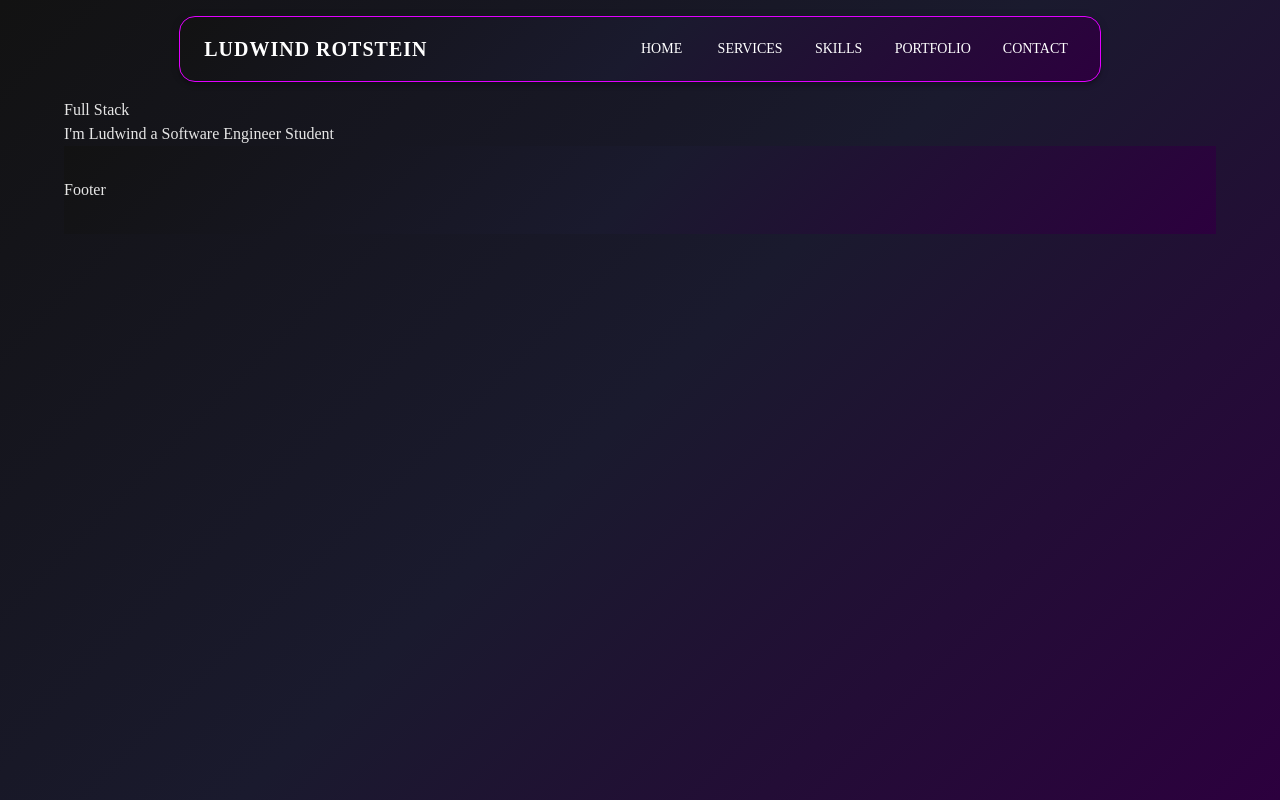
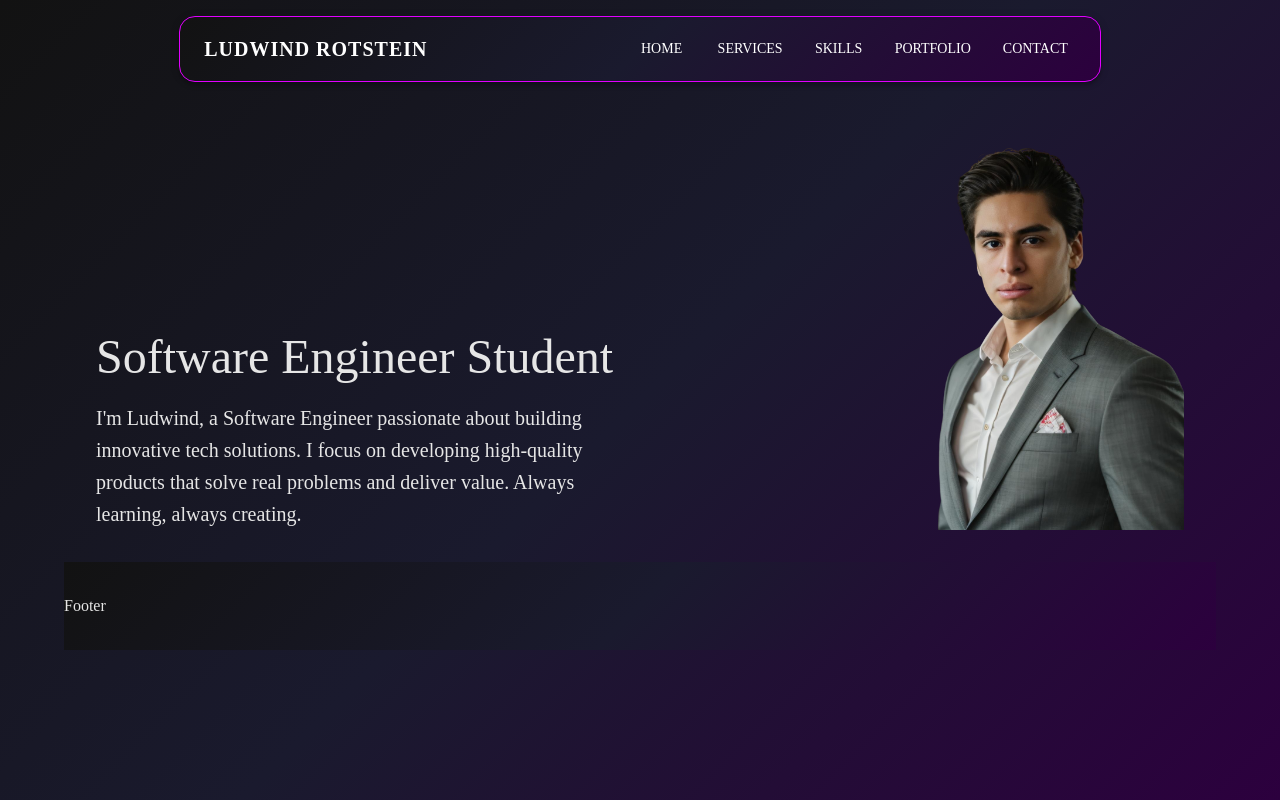
Before and after one commit to ludks1/Portfolio, a React (Vite) app: page / in a window 1280 px wide. Built offline with nearby package versions, Linux system fonts and the light colour scheme.

Commit message:
enhance HeroSection layout for better responsiveness and add animated image

```diff
--- a/src/pages/home/HeroSection.tsx
+++ b/src/pages/home/HeroSection.tsx
@@ -1,10 +1,69 @@
-import { Box, Typography } from "@mui/material";
+import { Box, Typography, useMediaQuery } from "@mui/material";
+import * as motion from "motion/react-client";
+import theme from "../../styles/theme";
 
 export default function HeroSection() {
+  const isTablet = useMediaQuery(theme.breakpoints.between("sm", "lg"));
+  const isMobile = useMediaQuery(theme.breakpoints.down("sm"));
+
   return (
-    <Box>
-      <Typography>Full Stack</Typography>
-      <Typography>I'm Ludwind a Software Engineer Student</Typography>
+    <Box
+      sx={{
+        display: "flex",
+        flexDirection: isMobile ? "column" : "row",
+        justifyContent: "space-between",
+        alignItems: isMobile ? "center" : "flex-start",
+        textAlign: isMobile ? "center" : "left",
+        gap: isMobile ? 4 : 0,
+        padding: isMobile ? 2 : 4,
+      }}
+    >
+      {/* Text Section */}
+      <Box
+        sx={{
+          display: "flex",
+          flexDirection: "column",
+          justifyContent: "flex-end",
+          alignSelf: "flex-end",
+          maxWidth: isMobile ? "100%" : isTablet ? "70%" : "50%",
+        }}
+      >
+        <Typography
+          variant={isMobile ? "h3" : isTablet ? "h2" : "h1"}
+          gutterBottom
+        >
+          Software Engineer Student
+        </Typography>
+        <Typography variant={isMobile ? "body1" : "h6"}>
+          I'm Ludwind, a Software Engineer passionate about building innovative
+          tech solutions. I focus on developing high-quality products that solve
+          real problems and deliver value. Always learning, always creating.
+        </Typography>
+      </Box>
+      {/* Image Section */}
+      {!isMobile && (
+        <Box
+          sx={{
+            display: "flex",
+            justifyContent: "flex-end",
+            alignItems: "center",
+          }}
+        >
+          <motion.img
+            src="../../../hero.png"
+            alt="Ludwind Rotstein"
+            className="rounded-xl shadow-lg"
+            initial={{ opacity: 0, y: -150 }}
+            animate={{ opacity: 1, y: 0 }}
+            exit={{ opacity: 0, y: 50 }}
+            transition={{ duration: 1, ease: "easeOut" }}
+            style={{
+              width: isTablet ? 250 : 300,
+              height: isTablet ? 350 : 400,
+            }}
+          />
+        </Box>
+      )}
     </Box>
   );
 }
```
Also changed, not shown: public/hero.png (added).
